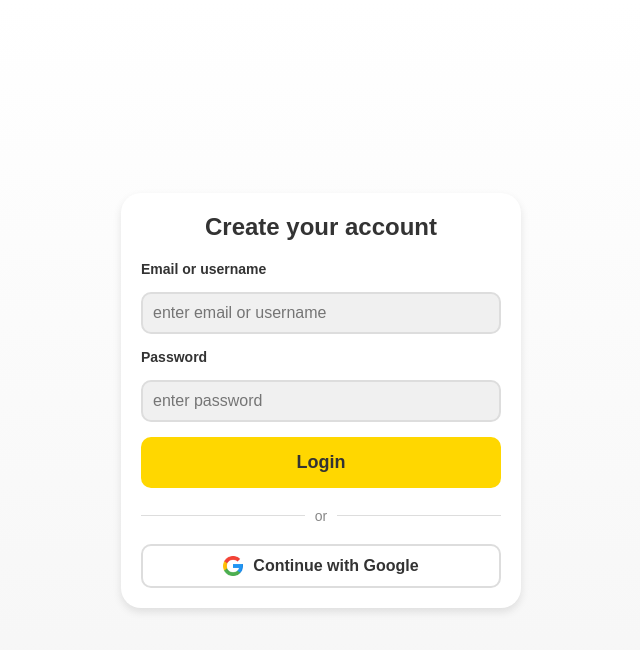
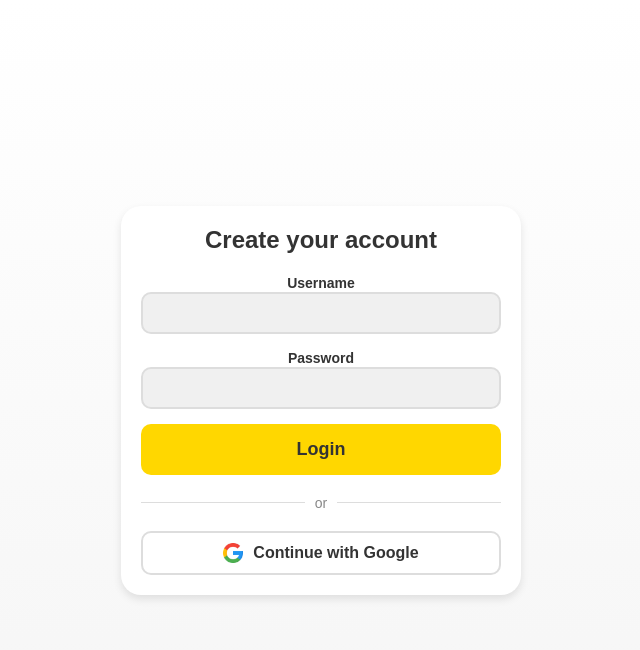
Before and after one commit to meidielo/Game, a Django app: page /login/ in a window 1280 px wide. Shown: the top 650 px of the page, without its empty margins (319-959 px from the left). Run offline with Django 5.2, Linux system fonts and the light colour scheme.

Commit message:
login authentication

```diff
--- a/game/templates/game/login.html
+++ b/game/templates/game/login.html
@@ -11,16 +11,22 @@
 <body>
     <div class="container">
         <h2>Create your account</h2>
-        <form class="account-form">
-            <label for="email">Email or username</label>
-            <input type="text" id="email" placeholder="enter email or username">
-
-            <label for="password">Password</label>
+        <form class="account-form" method="POST" autocomplete="off">
+            {% csrf_token %}
             <div class="input-wrapper">
-                <input type="password" id="password" placeholder="enter password">
+                <label for="username">Username</label>
+                <input type="text" id="username" name="username" required>
             </div>
 
-            <button type="submit" class="create-account-btn">Login</button>
+            <div class="input-wrapper">
+                <label for="password">Password</label>
+                <input type="password" id="password" name="password" required>
+            </div>
+
+            <div class="login-button">
+                <input type="submit" value="Login"
+                    style="display: block; padding: 15px; text-align: center; background-color: #FFD700; border: none; border-radius: 10px; font-size: 18px; font-weight: bold; color: #333; text-decoration: none; cursor: pointer;">
+            </div>
         </form>
 
         <div class="divider">
@@ -29,10 +35,18 @@
             <hr>
         </div>
 
-        <button class="google-btn">
+        <div class="google-btn">
             <img src="{% static 'assets/google-symbol.png' %}" alt="Google icon">
             Continue with Google
-        </button>
+        </div>
     </div>
+    <!-- JavaScript for login failure alert -->
+    <script>
+        // Check if login failed
+        {% if login_failed %}
+            // Show the alert message for incorrect credentials
+            alert("The username or password you entered is incorrect!");
+        {% endif %}
+    </script>
 </body>
 </html>
--- a/game/urls.py
+++ b/game/urls.py
@@ -14,5 +14,5 @@ urlpatterns = [
     path('homepage/', views.homepage, name='homepage'),
     path('index/', views.index, name='index'),
     path('register/', views.register, name='register'),
-    path('login/', views.login, name='login'),
+    path('login/', views.user_login, name='login'),
 ]
--- a/game/views.py
+++ b/game/views.py
@@ -1,6 +1,6 @@
 from django.contrib.auth.models import User
 from django.shortcuts import render, redirect
-from django.contrib.auth import login as auth_login
+from django.contrib.auth import authenticate, login as auth_login
 from game.models import Profile
 from django.contrib.auth.decorators import login_required
 from django.contrib import messages
@@ -111,6 +111,7 @@ def index(request):
     return render(request, 'game/index.html')
 
 
+@login_required
 def homepage(request):
     return render(request, 'game/homepage.html')
 
@@ -186,5 +187,22 @@ def register(request):
         # context = {'registerform':form}
     return render(request, 'game/register.html', {"form": form})
 
-def login(request):
+def user_login(request):
+    if request.method == 'POST':
+        username = request.POST['username']
+        password = request.POST['password']
+
+        # Authenticate the user
+        user = authenticate(request, username=username, password=password)
+
+        if user is not None:
+            # If the user is authenticated, log them in and redirect to homepage
+            user_login(request, user)
+            return redirect('homepage')
+        else:
+            # If login is unsuccessful, reload the login page and display error
+            return render(request, 'game/login.html', {
+                'login_failed': True  # This will be used for the alert in the template
+            })
+
     return render(request, 'game/login.html')
--- a/myproject/settings.py
+++ b/myproject/settings.py
@@ -144,3 +144,5 @@ LOGGING = {
         },
     },
 }
+
+LOGIN_URL = 'login'
```
Also changed, not shown: db.sqlite3.
